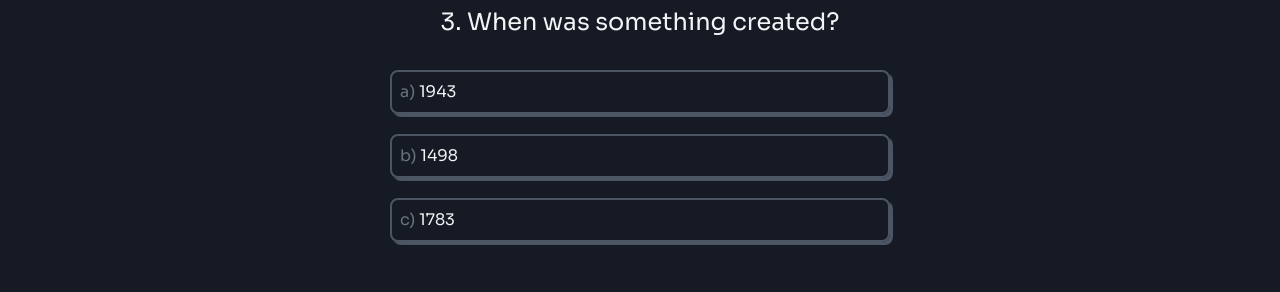
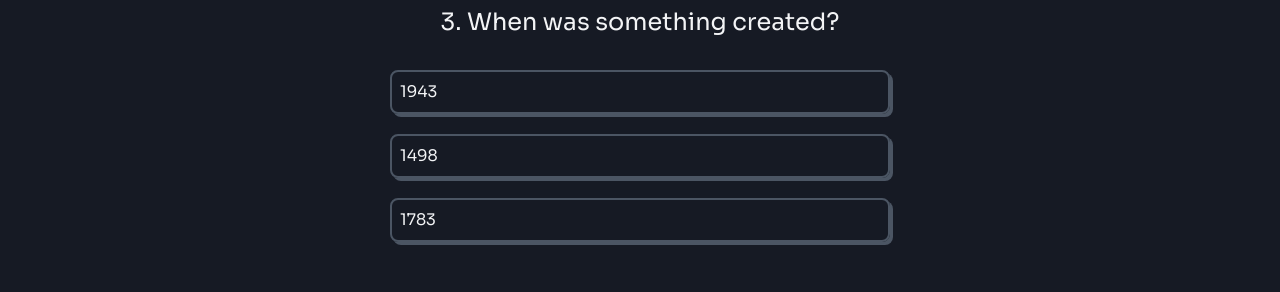
Before and after one commit to cristian-sbardelotto/quizzed, a React (Vite) app: page /play in a window 1280 px wide. Shown: the part 138-430 px from the top of the page. Built offline with nearby package versions, Linux system fonts and the light colour scheme.

Commit message:
refactor: create Quiz component using composition pattern

```diff
--- /dev/null
+++ b/src/components/quiz/index.ts
@@ -0,0 +1,9 @@
+import { QuizTitle } from './quiz-title';
+import { QuizOptions } from './quiz-options';
+import { QuizFooter } from './quiz-footer';
+
+export const Quiz = {
+  Title: QuizTitle,
+  Options: QuizOptions,
+  Footer: QuizFooter,
+};
--- /dev/null
+++ b/src/components/quiz/quiz-footer.tsx
@@ -0,0 +1,29 @@
+import { CheckIcon } from 'lucide-react';
+
+type QuizFooterProps = {
+  correctAnswers: number | string;
+  currentQuestion: number | string;
+  questionsAmount: number | string;
+};
+
+export function QuizFooter({
+  correctAnswers,
+  currentQuestion,
+  questionsAmount,
+}: QuizFooterProps) {
+  return (
+    <div className='mt-24 px-4 flex flex-col gap-2 items-center max-w-[500px] mx-auto md:justify-between md:px-0 md:flex-row'>
+      <p
+        className='flex items-center gap-1 text-emerald-500 bg-emerald-500/5 select-none border border-emerald-500 py-1.5 px-4 rounded-2xl'
+        title={`${correctAnswers} correct answers`}
+      >
+        <CheckIcon size={16} /> {correctAnswers}
+      </p>
+
+      <p>
+        Question <span className='text-gray-100'>{currentQuestion}</span> of{' '}
+        <span className='text-gray-100'>{questionsAmount}</span>
+      </p>
+    </div>
+  );
+}
--- /dev/null
+++ b/src/components/quiz/quiz-options.tsx
@@ -0,0 +1,28 @@
+import { Option } from '../../types/quiz';
+
+type QuizOptionsProps = {
+  options: Option[];
+};
+
+export function QuizOptions({ options }: QuizOptionsProps) {
+  return (
+    <ul className='max-w-[500px] md:w-[500px] mx-auto mt-8 flex flex-col items-center gap-5 px-4 md:px-0'>
+      {options.map(option => (
+        <li
+          key={option.title}
+          className='w-full p-2 border-2 border-gray-600 rounded-lg shadow-card cursor-pointer hover:translate-x-[-2px] hover:translate-y-[-2px] hover:bg-slate-700/30 transition-all'
+        >
+          <button>
+            <span className='text-gray-100'>{option.title}</span>
+          </button>
+        </li>
+      ))}
+
+      {/* <li className='w-full p-2 border-2 border-gray-600 rounded-lg shadow-card cursor-pointer hover:translate-x-[-2px] hover:translate-y-[-2px] hover:bg-slate-700/30 transition-all'>
+        <button>
+          a) <span className='text-gray-100'>1943</span>
+        </button>
+      </li> */}
+    </ul>
+  );
+}
--- /dev/null
+++ b/src/components/quiz/quiz-title.tsx
@@ -0,0 +1,14 @@
+import { ReactNode } from 'react';
+
+type QuizTitleProps = {
+  children: ReactNode;
+  currentQuestion: string | number;
+};
+
+export function QuizTitle({ children, currentQuestion }: QuizTitleProps) {
+  return (
+    <h2 className='px-4 max-w-[120ch] mt-4 text-center text-gray-100 text-2xl md:px-0'>
+      {currentQuestion}. {children}
+    </h2>
+  );
+}
--- a/src/screens/play.tsx
+++ b/src/screens/play.tsx
@@ -1,15 +1,15 @@
-import { CheckIcon } from 'lucide-react';
 import { RootLayout } from '../layouts/root';
+import { Quiz } from '../components/quiz';
 
 export function Play() {
   return (
     <RootLayout>
-      <h2 className='px-4 max-w-[120ch] mt-4 text-center text-gray-100 text-2xl md:px-0'>
+      {/* <h2 className='px-4 max-w-[120ch] mt-4 text-center text-gray-100 text-2xl md:px-0'>
         3. When was something created?
       </h2>
 
       <ul className='max-w-[500px] md:w-[500px] mx-auto mt-8 flex flex-col items-center gap-5 px-4 md:px-0'>
-        <li className='w-full max- p-2 border-2 border-gray-600 rounded-lg shadow-card cursor-pointer hover:translate-x-[-2px] hover:translate-y-[-2px] hover:bg-slate-700/30 transition-all'>
+        <li className='w-full p-2 border-2 border-gray-600 rounded-lg shadow-card cursor-pointer hover:translate-x-[-2px] hover:translate-y-[-2px] hover:bg-slate-700/30 transition-all'>
           <button>
             a) <span className='text-gray-100'>1943</span>
           </button>
@@ -40,7 +40,23 @@ export function Play() {
           Question <span className='text-gray-100'>3</span> of{' '}
           <span className='text-gray-100'>10</span>
         </p>
-      </div>
+      </div> */}
+
+      <Quiz.Title currentQuestion={3}>When was something created?</Quiz.Title>
+
+      <Quiz.Options
+        options={[
+          { title: '1943', isCorrect: true },
+          { title: '1498', isCorrect: false },
+          { title: '1783', isCorrect: false },
+        ]}
+      />
+
+      <Quiz.Footer
+        correctAnswers={2}
+        currentQuestion={3}
+        questionsAmount={10}
+      />
     </RootLayout>
   );
 }
--- /dev/null
+++ b/src/types/quiz.ts
@@ -0,0 +1,4 @@
+export type Option = {
+  title: string;
+  isCorrect: boolean;
+};
```
